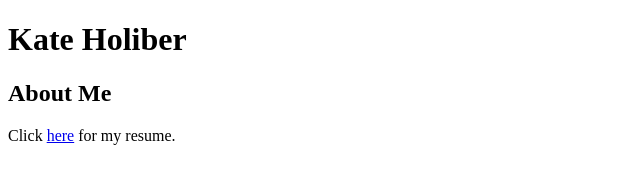
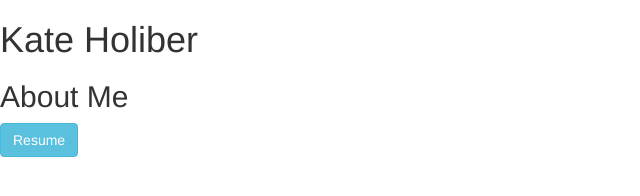
Before and after one commit to arjunmsequeira/arjunmsequeira.github.io, a plain HTML site: page index.html in a window 1280 px wide. Shown: the whole page, without its empty margins (0-640 px from the left). Drawn offline with nearby package versions, Linux system fonts and the light colour scheme.

Commit message:
Update index.html

```diff
--- a/index.html
+++ b/index.html
@@ -3,11 +3,18 @@
 <head>
     <meta charset="UTF-8">
     <title>Kate Holiber</title>
+    <link rel="stylesheet" href="https://maxcdn.bootstrapcdn.com/bootstrap/3.3.7/css/bootstrap.min.css" integrity="sha384-BVYiiSIFeK1dGmJRAkycuHAHRg32OmUcww7on3RYdg4Va+PmSTsz/K68vbdEjh4u" crossorigin="anonymous">
+    <style>
+
+    </style>
 </head>
+
+
 
 <body>
     <h1>Kate Holiber</h1>
     <h2>About Me</h2>
-    Click <a href="arjunmsequeira.github.io/Kate Holiber Resume.pdf">here</a> for my resume.
+    <input type="button" class= "btn btn-info" value="Resume" onclick="window.location.href='arjunmsequeira.github.io/Kate Holiber Resume.pdf'" />
+
 </body>
 </html>
```
